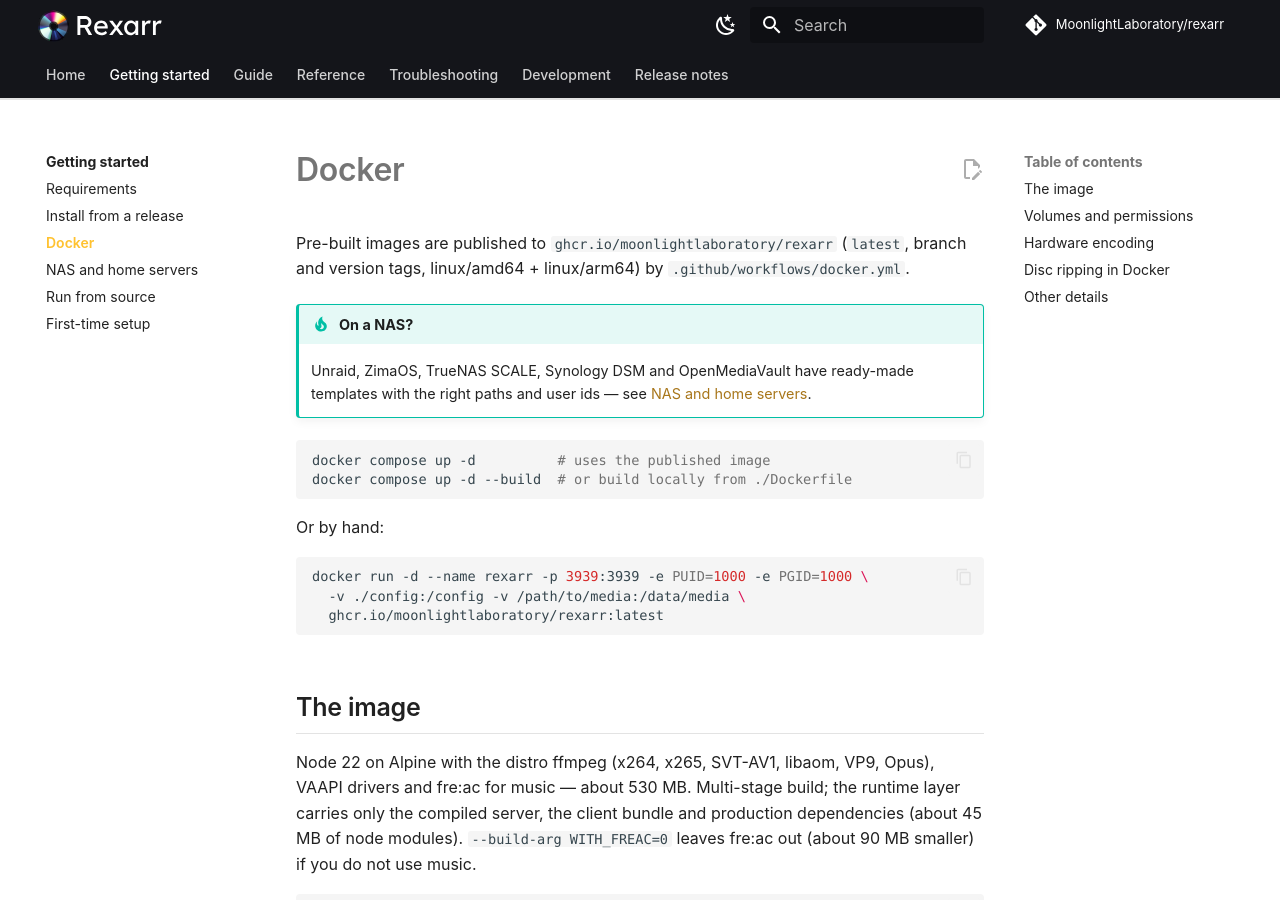
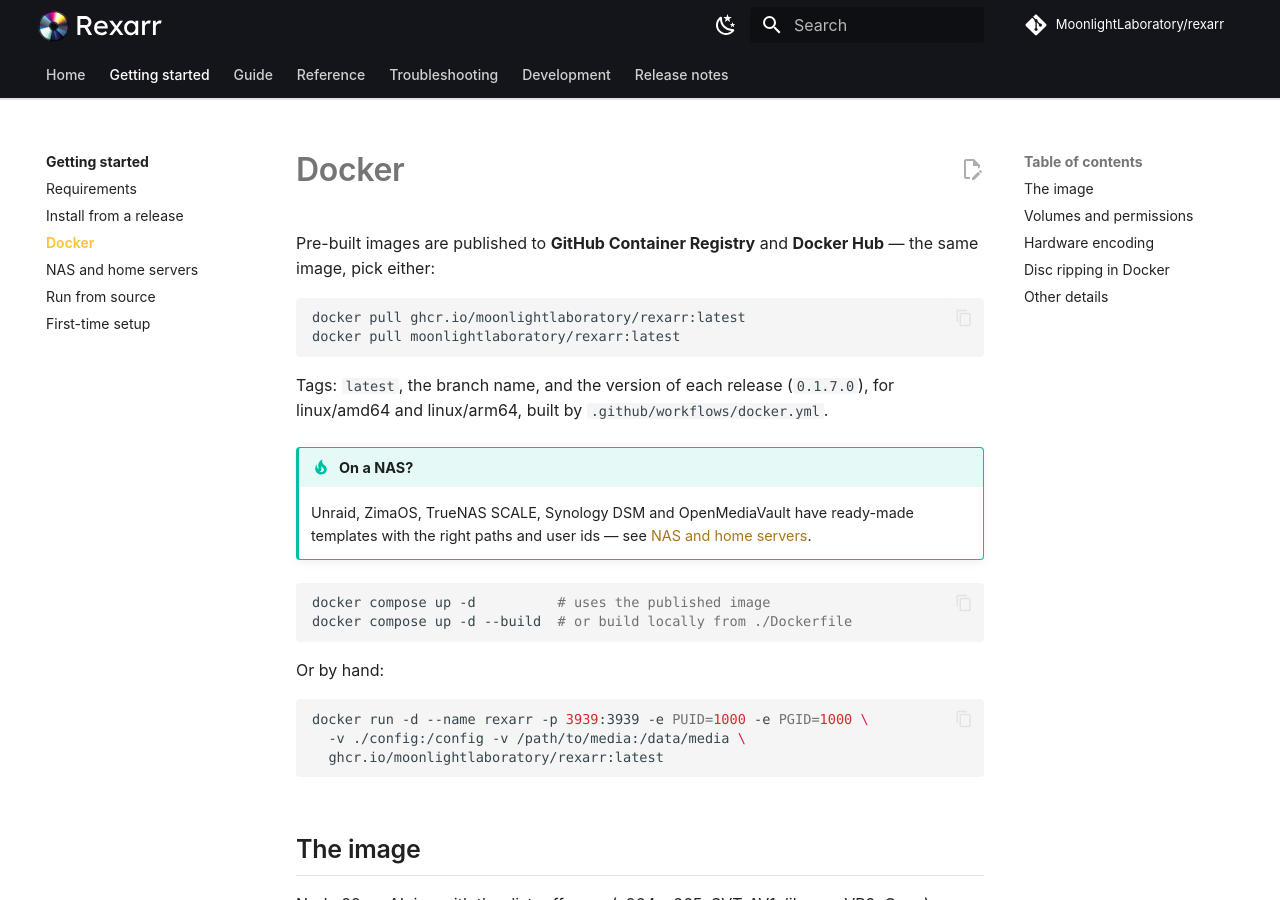
Before and after one commit to MoonlightLaboratory/rexarr, an MkDocs documentation site: the page built from docs/getting-started/docker.md, in a window 1280 px wide and 900 px high. Built offline with MkDocs 1.6.1 and Material for MkDocs 9.7.7, drawn with Linux system fonts in a browser that asks for light colours.

Commit message:
CasaOS / ZimaOS store listing, and Docker Hub alongside GHCR
distribution/casaos/Apps/Rexarr is the folder CasaOS-AppStore expects - the
compose file carrying its x-casaos metadata (id, category, description, tips,
per-env / port / volume / device help, screenshots, version), the icons, three
screenshots, a thumbnail and a changelog, with the asset URLs served from this
repository through jsDelivr. distribution/casaos/README.md has the four steps to
open the pull request against their repo; the existing import-by-hand compose
stays for boxes without the store.

The image workflow now pushes to Docker Hub as well as GHCR, from the same build
and with the same tags, and syncs the README to the Docker Hub page. Both are
optional: without DOCKERHUB_USERNAME and DOCKERHUB_TOKEN the step is skipped and
only GHCR is published, so the workflow keeps working as it does today until the
secrets exist.

````diff
--- a/docker-compose.yml
+++ b/docker-compose.yml
@@ -1,6 +1,6 @@
 services:
   rexarr:
-    image: ghcr.io/moonlightlaboratory/rexarr:latest
+    image: ghcr.io/moonlightlaboratory/rexarr:latest    # or moonlightlaboratory/rexarr:latest on Docker Hub
     # or build locally:
     # build: .
     # build: { context: ., dockerfile: docker/Dockerfile.makemkv, args: { MAKEMKV_VERSION: "1.18.1" } }   # with MakeMKV for ripping
--- a/docs/getting-started/docker.md
+++ b/docs/getting-started/docker.md
@@ -1,7 +1,14 @@
 # Docker
 
-Pre-built images are published to `ghcr.io/moonlightlaboratory/rexarr` (`latest`, branch and version tags,
-linux/amd64 + linux/arm64) by `.github/workflows/docker.yml`.
+Pre-built images are published to **GitHub Container Registry** and **Docker Hub** — the same image, pick either:
+
+```bash
+docker pull ghcr.io/moonlightlaboratory/rexarr:latest
+docker pull moonlightlaboratory/rexarr:latest
+```
+
+Tags: `latest`, the branch name, and the version of each release (`0.1.7.0`), for linux/amd64 and linux/arm64,
+built by `.github/workflows/docker.yml`.
 
 !!! tip "On a NAS?"
     Unraid, ZimaOS, TrueNAS SCALE, Synology DSM and OpenMediaVault have ready-made templates with the right paths
````
Also changed, not shown: README.md (+1 -1 lines), distribution/casaos/README.md (added, +19 -0 lines), docs/development.md (+4 -1 lines), docs/getting-started/nas.md (+1 -1 lines), docs/release-notes/0.1.7.0.md (+4 -1 lines), 9 other files.
